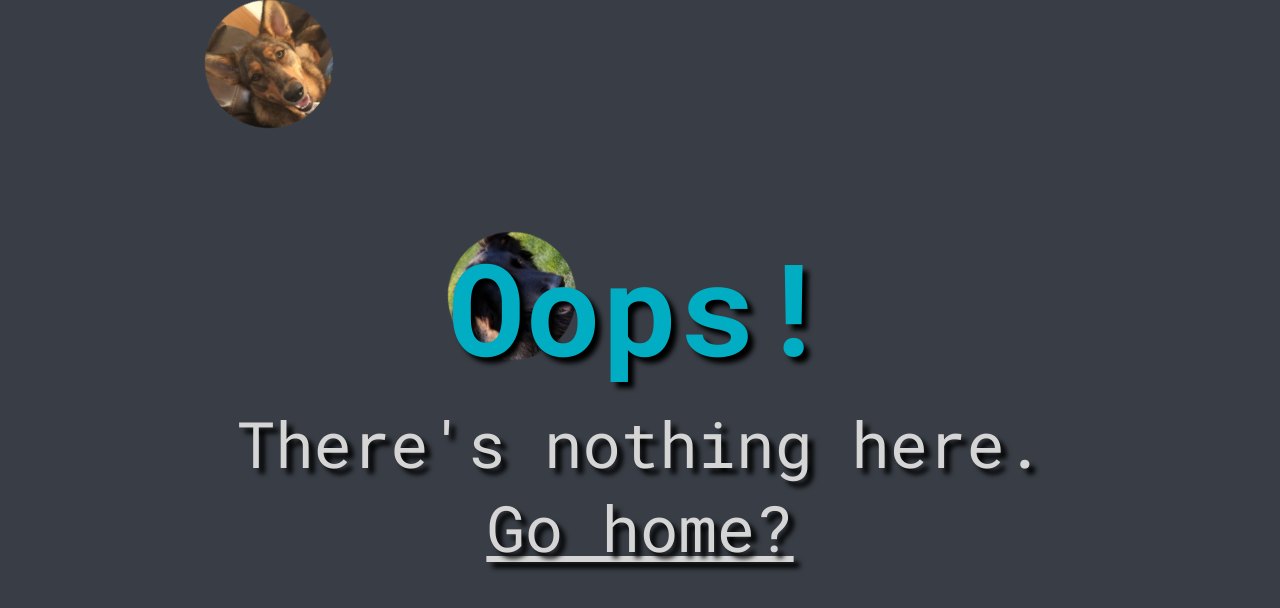
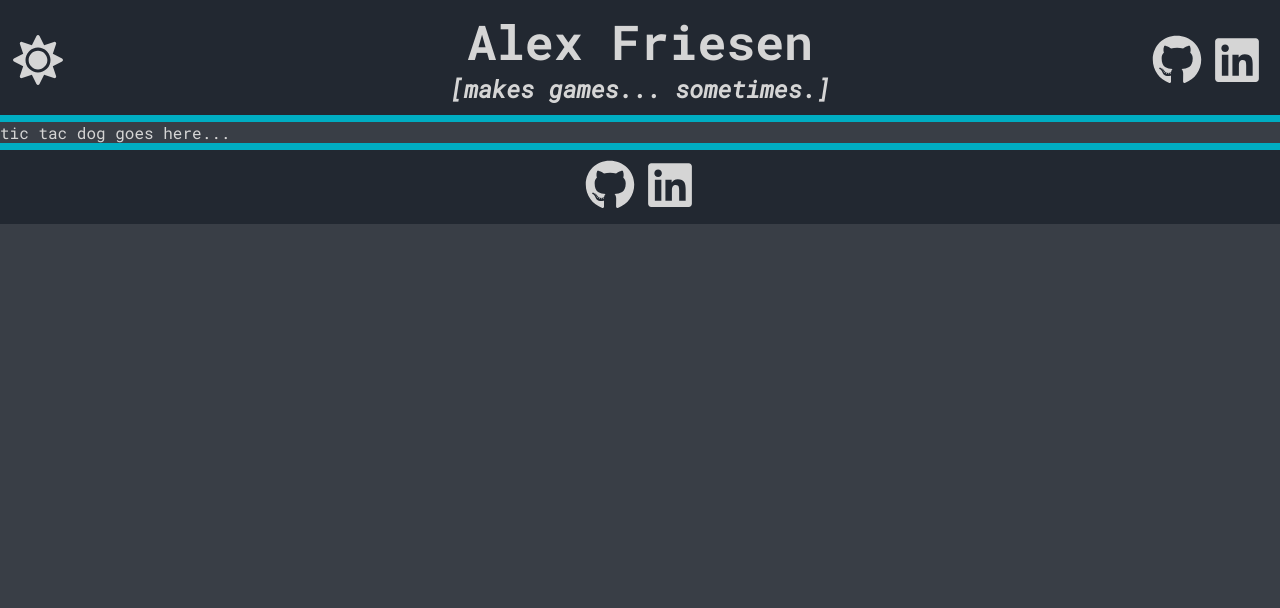
Before and after one commit to TritoLL/react-portfolio, a React (Create React App) app: page /tic-tac-dog in a window 1280 px wide. Before the commit this address led to /404. Shown: the top 608 px of the page. Built offline with nearby package versions, Linux system fonts and the light colour scheme.

Commit message:
add route and component for TicTacDog

```diff
--- a/src/App.js
+++ b/src/App.js
@@ -9,6 +9,7 @@ import {
     Redirect,
 } from "react-router-dom";
 import Home from "./pages/Home";
+import TicTacDog from "./pages/TicTacDog";
 import PageNotFound from "./pages/PageNotFound";
 
 function App() {
@@ -45,6 +46,9 @@ function App() {
                     <Route exact path="/">
                         <Home theme={theme} toggleTheme={toggleTheme} />
                     </Route>
+                    <Route path="/tic-tac-dog">
+                        <TicTacDog theme={theme} toggleTheme={toggleTheme} />
+                    </Route>
                     <Route path="/404">
                         <PageNotFound />
                     </Route>
--- /dev/null
+++ b/src/pages/TicTacDog.js
@@ -0,0 +1,17 @@
+import React from "react";
+import Footer from "../components/Footer";
+import Header from "../components/Header";
+import ScrollToTop from "../components/ScrollToTop";
+
+const TicTacDog = ({ theme, toggleTheme }) => {
+    return (
+        <>
+            <Header theme={theme} toggleTheme={toggleTheme} />
+            tic tac dog goes here...
+            <Footer />
+            <ScrollToTop />
+        </>
+    );
+};
+
+export default TicTacDog;
```
